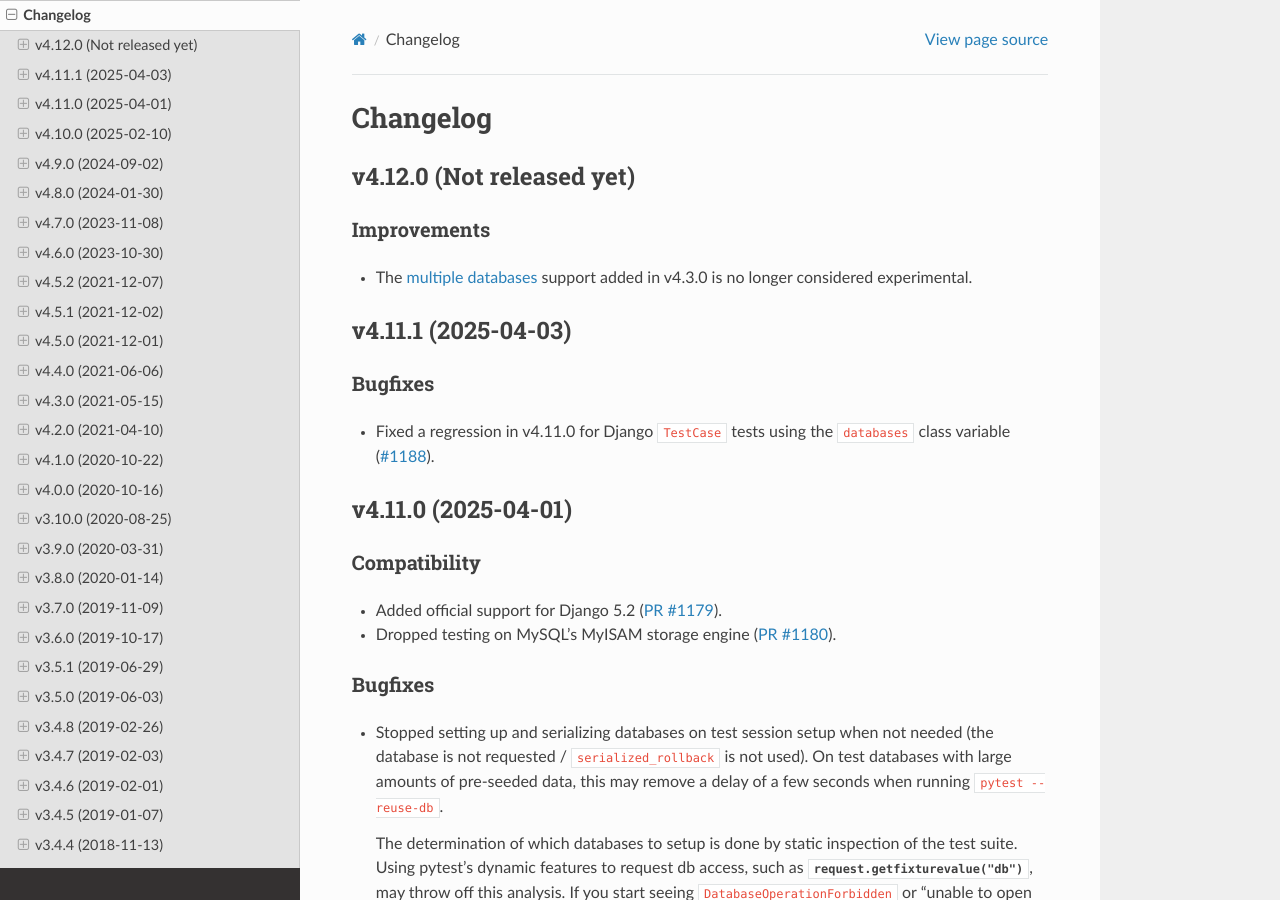
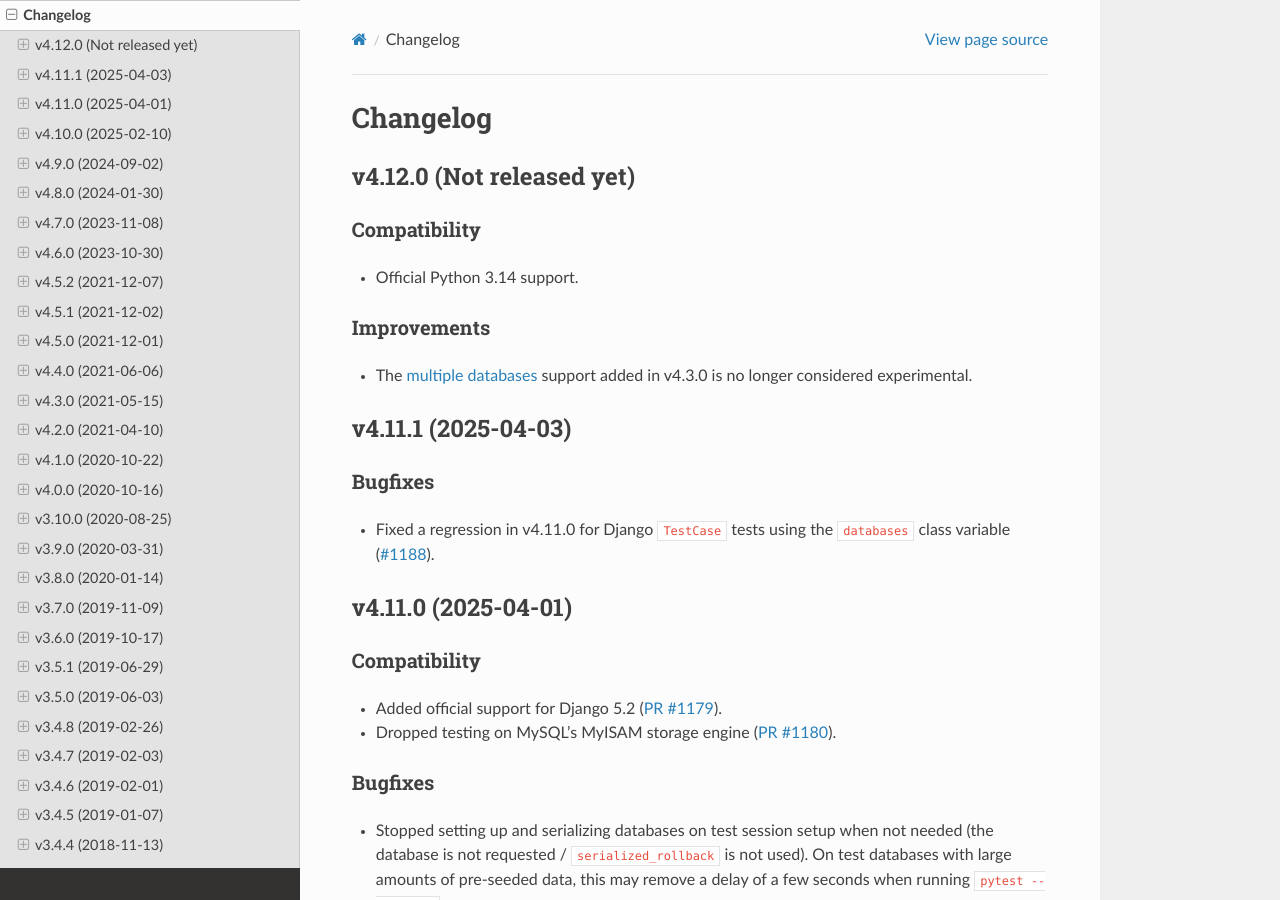
Before and after one commit to pytest-dev/pytest-django, a Sphinx documentation site: the page built from docs/changelog.rst, in a window 1280 px wide and 900 px high. Built offline with Sphinx 7.4.7 and the Read the Docs theme 3.1.0, drawn with Linux system fonts in a browser that asks for light colours; cross-references to code outside the pages are shown as plain code.

Commit message:
Add python 3.14

```diff
--- a/README.rst
+++ b/README.rst
@@ -34,7 +34,7 @@ pytest-django allows you to test your Django project/applications with the
 
   * Django: 4.2, 5.1, 5.2 and latest main branch (compatible at the time
     of each release)
-  * Python: CPython>=3.9 or PyPy 3
+  * Python: CPython>=3.10 or PyPy 3
   * pytest: >=7.0
 
   For compatibility with older versions, use previous pytest-django releases.
--- a/docs/changelog.rst
+++ b/docs/changelog.rst
@@ -3,6 +3,11 @@ Changelog
 
 v4.12.0 (Not released yet)
 --------------------------
+
+Compatibility
+^^^^^^^^^^^^^
+
+* Official Python 3.14 support.
 
 Improvements
 ^^^^^^^^^^^^
--- a/pyproject.toml
+++ b/pyproject.toml
@@ -9,7 +9,7 @@ build-backend = "setuptools.build_meta"
 name = "pytest-django"
 description = "A Django plugin for pytest."
 readme = "README.rst"
-requires-python = ">=3.9"
+requires-python = ">=3.10"
 dynamic = ["version"]
 authors = [
     { name = "Andreas Pelme", email = "andreas@pelme.se" },
@@ -28,11 +28,11 @@ classifiers = [
     "License :: OSI Approved :: BSD License",
     "Operating System :: OS Independent",
     "Programming Language :: Python",
-    "Programming Language :: Python :: 3.9",
     "Programming Language :: Python :: 3.10",
     "Programming Language :: Python :: 3.11",
     "Programming Language :: Python :: 3.12",
     "Programming Language :: Python :: 3.13",
+    "Programming Language :: Python :: 3.14",
     "Programming Language :: Python :: Implementation :: CPython",
     "Programming Language :: Python :: Implementation :: PyPy",
     "Topic :: Software Development :: Testing",
```
Also changed, not shown: 1 other file.
